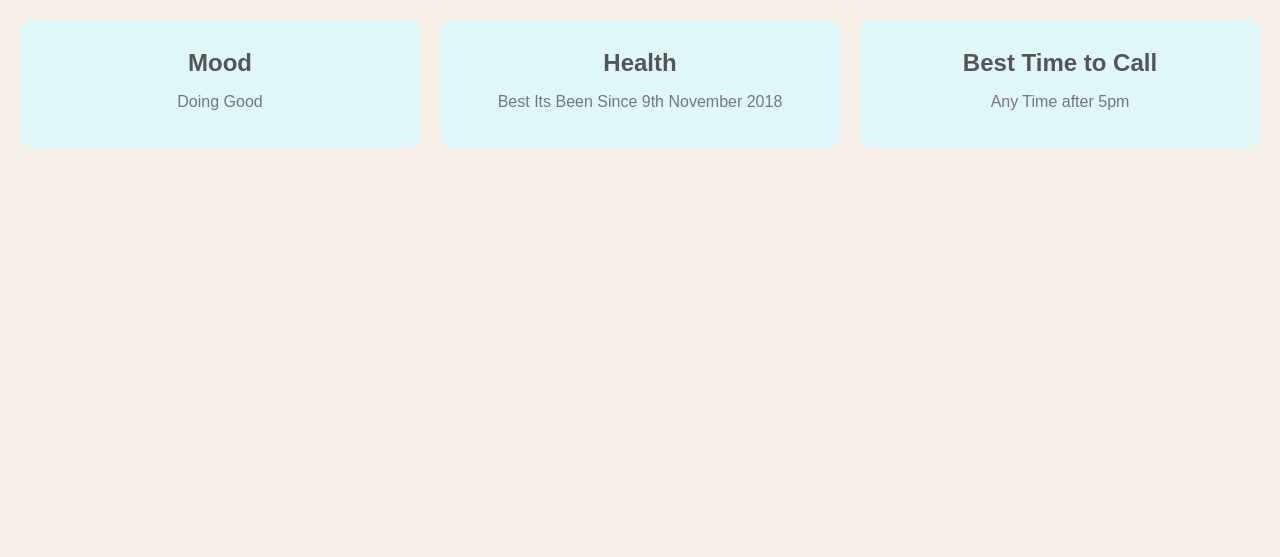
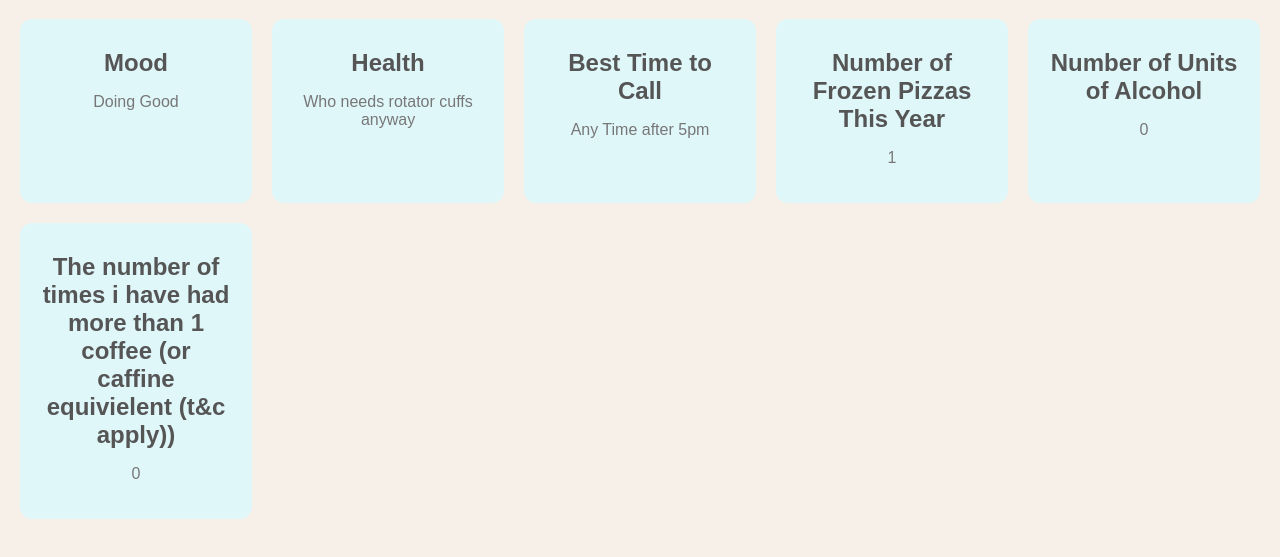
Before and after one commit to kvothe44/CrochetTest, a plain HTML site: page Mood.html in a window 1280 px wide. Shown: the part 81-638 px from the top of the page. Drawn offline with Linux system fonts and the light colour scheme.

Commit message:
mood update

```diff
--- a/Mood.html
+++ b/Mood.html
@@ -51,7 +51,7 @@
         </div>
         <div class="status">
             <h2>Health</h2>
-            <p>Best Its Been Since 9th November 2018</p>
+            <p>Who needs rotator cuffs anyway</p>
         </div>
         <!--
         <div class="status">
@@ -63,6 +63,19 @@
             <h2>Best Time to Call</h2>
             <p>Any Time after 5pm</p>
         </div>
+        <div class="status">
+            <h2>Number of Frozen Pizzas This Year</h2>
+            <p>1</p>
+        </div>
+        <div class="status">
+            <h2>Number of Units of Alcohol</h2>
+            <p>0</p>
+        </div>
+        <div class="status">
+            <h2>The number of times i have had more than 1 coffee (or caffine equivielent (t&c apply))</h2>
+            <p>0</p>
+        </div>
     </div>
+
 </body>
 </html>
```
